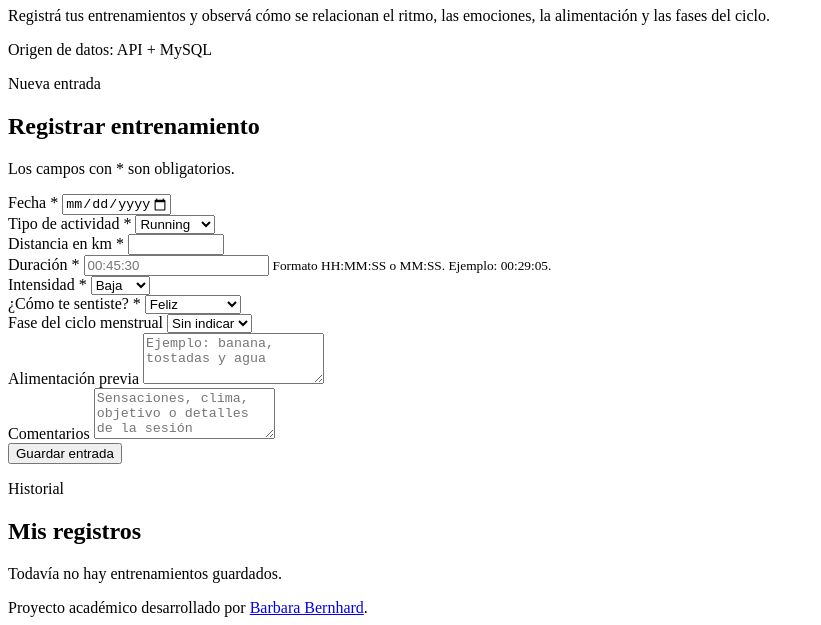
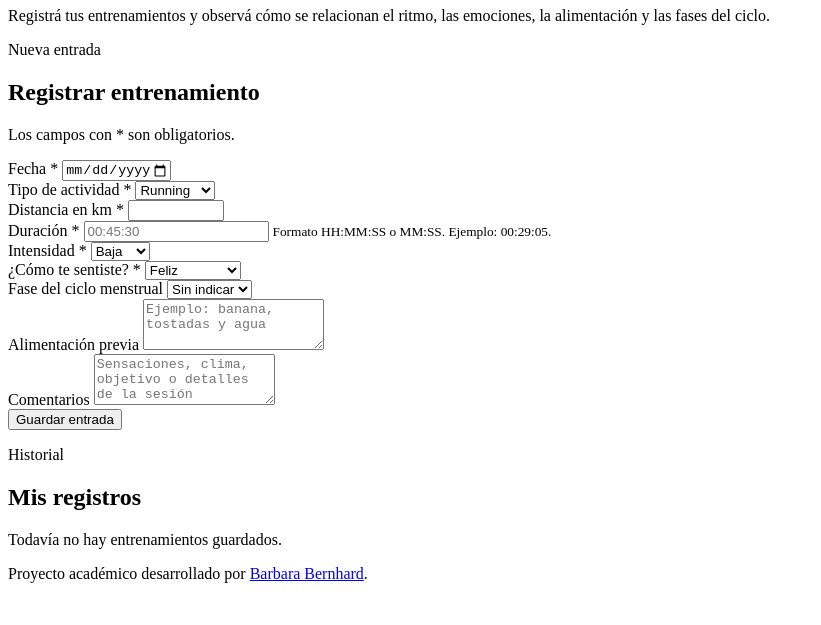
Before and after one commit to Barbyland/mi-diario-de-carreras, a website with bundled scripts: page index.html in a window 1280 px wide. Shown: the part 552-1177 px from the top of the page, without its empty margins (0-821 px from the left). After the commit the page ends 1143 px from the top, so only its background shows below. Built offline with nearby package versions, Linux system fonts and the light colour scheme; files whose address does not match are found by name.

Commit message:
Remove storage mode from interface

```diff
--- a/index.html
+++ b/index.html
@@ -32,7 +32,6 @@
           Registrá tus entrenamientos y observá cómo se relacionan el ritmo, las emociones,
           la alimentación y las fases del ciclo.
         </p>
-        <p id="origenDatos" class="data-origin" aria-live="polite">Comprobando origen de datos…</p>
       </div>
     </header>
 
--- a/style.css
+++ b/style.css
@@ -105,17 +105,6 @@ h2 {
   margin: 1.25rem 0;
   color: var(--muted);
   font-size: 1.08rem;
-}
-
-.data-origin {
-  display: inline-flex;
-  margin: 0;
-  padding: 0.45rem 0.75rem;
-  border-radius: 999px;
-  background: var(--surface-soft);
-  color: var(--accent-strong);
-  font-size: 0.88rem;
-  font-weight: 700;
 }
 
 .panel {
--- a/ui/data-layer.js
+++ b/ui/data-layer.js
@@ -71,10 +71,6 @@ function toApi(entry) {
   };
 }
 
-export async function obtenerOrigenDatos() {
-  return (await shouldUseApi()) ? 'API + MySQL' : 'LocalStorage (demo)';
-}
-
 export async function cargarEntradas() {
   if (await shouldUseApi()) {
     try {
--- a/ui/index.js
+++ b/ui/index.js
@@ -1,12 +1,11 @@
 import {
-  obtenerOrigenDatos,
   cargarEntradas,
   guardarEntrada,
   actualizarEntrada,
   eliminarEntrada
 } from './data-layer.js';
 import { initForm, UIForm } from './form.js';
-import { renderEntradas, setOrigen } from './render.js';
+import { renderEntradas } from './render.js';
 
 function setAppStatus(message, kind = 'info') {
   const status = document.getElementById('appStatus');
@@ -21,8 +20,6 @@ async function refresh(callbacks) {
 }
 
 document.addEventListener('DOMContentLoaded', async () => {
-  setOrigen(await obtenerOrigenDatos());
-
   const callbacks = {
     onEdit(entry) {
       UIForm.enterEditMode(entry);
--- a/ui/render.js
+++ b/ui/render.js
@@ -26,11 +26,6 @@ function createDataItem(label, value) {
   const strong = createElement('strong', '', `${label}: `);
   item.append(strong, document.createTextNode(String(value ?? '')));
   return item;
-}
-
-export function setOrigen(origin) {
-  const element = document.getElementById('origenDatos');
-  if (element) element.textContent = `Origen de datos: ${origin}`;
 }
 
 export function renderResumen(entries) {
```
